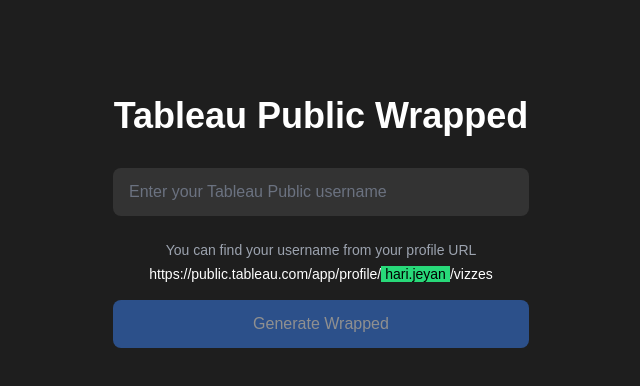
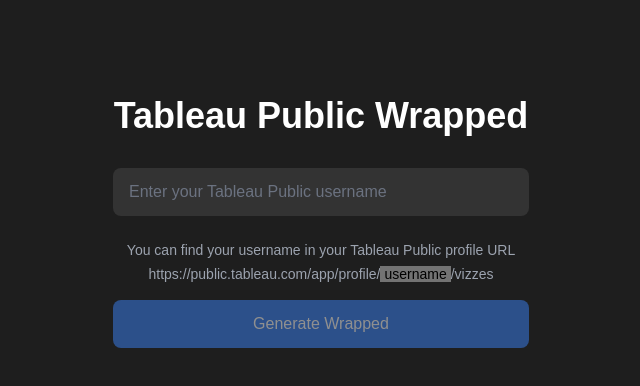
Before and after one commit to Harijeyan/tableau-wrapped, a Next.js app: page / in a window 1280 px wide. Shown: the top 386 px of the page, without its empty margins (319-959 px from the left). Built offline with nearby package versions, Linux system fonts and the light colour scheme.

Commit message:
highlighter improved

```diff
--- a/src/components/UserInput.tsx
+++ b/src/components/UserInput.tsx
@@ -27,11 +27,11 @@
           disabled={isLoading}
         />
         <div className="text-center mt-2 mb-4">
-          <p className="text-sm text-gray-400 mb-1">You can find your username from your profile URL</p>
+          <p className="text-sm text-gray-400 mb-1">You can find your username in your Tableau Public profile URL</p>
           <p className="text-sm">
-            <span className="text-white">https://public.tableau.com/app/profile/</span>
-            <span className="bg-[#28d979] text-black px-1">hari.jeyan</span>
-            <span className="text-white">/vizzes</span>
+            <span className="text-sm text-gray-400">https://public.tableau.com/app/profile/</span>
+            <span className="bg-[#737373] text-black px-1">username</span>
+            <span className="text-sm text-gray-400">/vizzes</span>
           </p>
         </div>
         <button
```
Also changed, not shown: 1 other file (tests, documents, lock files or other folders).
